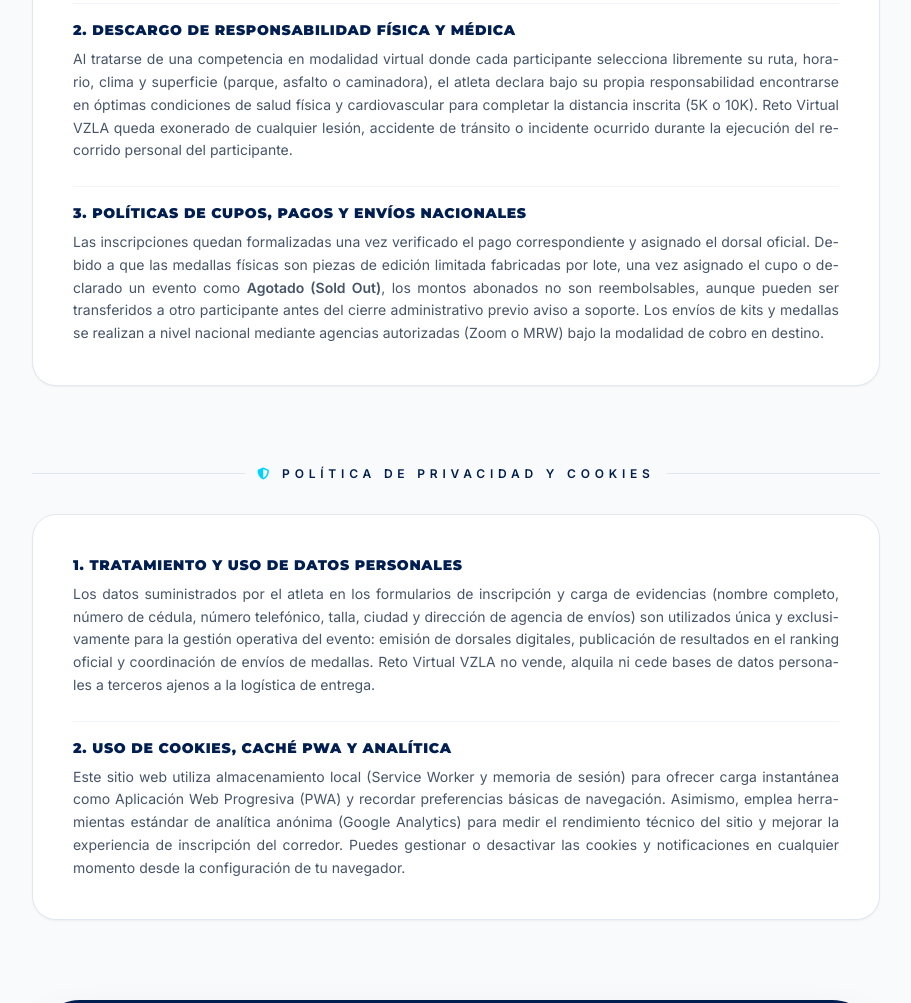
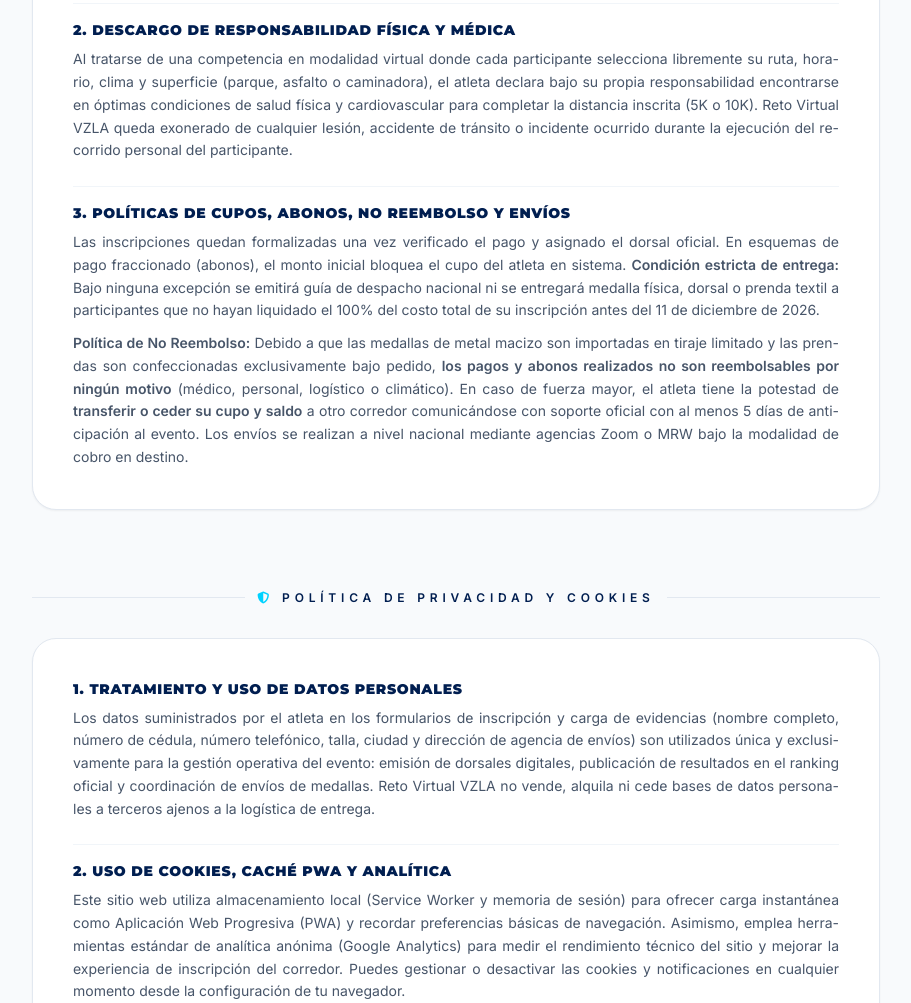
Before and after one commit to PetitJacquespierre/Retovirtualvzla, a plain HTML site: page faq.html in a window 1280 px wide. Shown: the part 2396-3399 px from the top of the page, without its empty margins (184-1095 px from the left). Drawn offline with nearby package versions, Linux system fonts and the light colour scheme.

Commit message:
feat(legal): blindaje de términos de no reembolso y liquidación 100% para entrega de medallas

```diff
--- a/faq.html
+++ b/faq.html
@@ -412,10 +412,15 @@
                 </div>
 
                 <div class="pt-4 border-t border-slate-100">
-                    <h3 class="text-sm font-black uppercase text-[#001E50] tracking-wider mb-2">3. Políticas de Cupos, Pagos y Envíos Nacionales</h3>
-                    <p class="text-slate-600 text-sm leading-relaxed" style="text-align: justify; text-justify: inter-word; hyphens: auto;">
-                        Las inscripciones quedan formalizadas una vez verificado el pago correspondiente y asignado el dorsal oficial. Debido a que las medallas físicas son piezas de edición limitada fabricadas por lote, una vez asignado el cupo o declarado un evento como <b>Agotado (Sold Out)</b>, los montos abonados no son reembolsables, aunque pueden ser transferidos a otro participante antes del cierre administrativo previo aviso a soporte. Los envíos de kits y medallas se realizan a nivel nacional mediante agencias autorizadas (Zoom o MRW) bajo la modalidad de cobro en destino.
-                    </p>
+                    <h3 class="text-sm font-black uppercase text-[#001E50] tracking-wider mb-2">3. Políticas de Cupos, Abonos, No Reembolso y Envíos</h3>
+                    <div class="text-slate-600 text-sm leading-relaxed space-y-2.5" style="text-align: justify; text-justify: inter-word; hyphens: auto;">
+                        <p>
+                            Las inscripciones quedan formalizadas una vez verificado el pago y asignado el dorsal oficial. En esquemas de pago fraccionado (abonos), el monto inicial bloquea el cupo del atleta en sistema. <b>Condición estricta de entrega:</b> Bajo ninguna excepción se emitirá guía de despacho nacional ni se entregará medalla física, dorsal o prenda textil a participantes que no hayan liquidado el 100% del costo total de su inscripción antes del 11 de diciembre de 2026.
+                        </p>
+                        <p>
+                            <b>Política de No Reembolso:</b> Debido a que las medallas de metal macizo son importadas en tiraje limitado y las prendas son confeccionadas exclusivamente bajo pedido, <b>los pagos y abonos realizados no son reembolsables por ningún motivo</b> (médico, personal, logístico o climático). En caso de fuerza mayor, el atleta tiene la potestad de <b>transferir o ceder su cupo y saldo</b> a otro corredor comunicándose con soporte oficial con al menos 5 días de anticipación al evento. Los envíos se realizan a nivel nacional mediante agencias Zoom o MRW bajo la modalidad de cobro en destino.
+                        </p>
+                    </div>
                 </div>
             </div>
         </section>
```
Also changed, not shown: inscripcion.html (+25 -5 lines), 1 other file.
